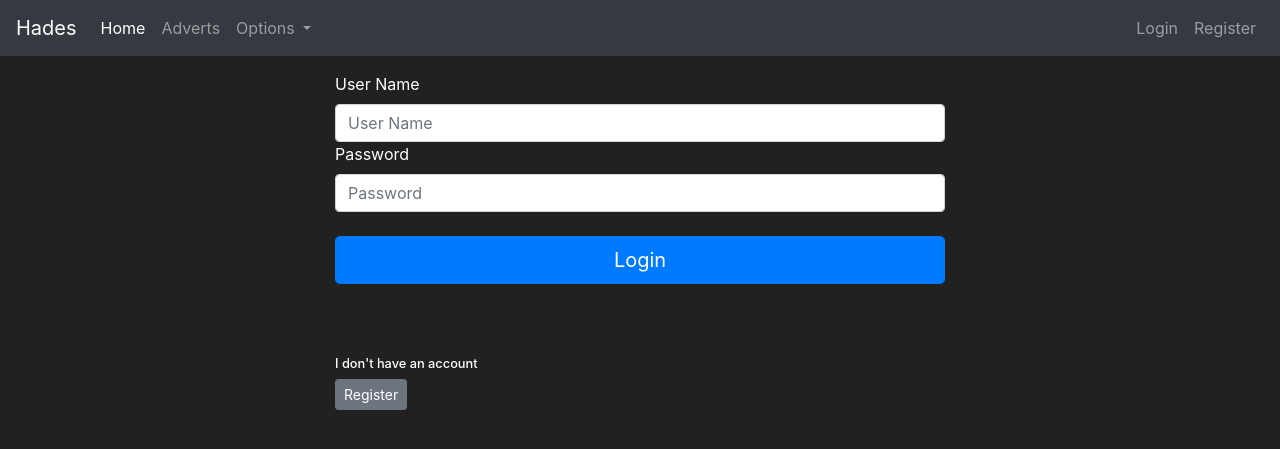
After one commit to soggysandwich/flask-hades, a Flask app: page /login in a window 1280 px wide. The commit adds this page. Shown: the top 449 px of the page. Run offline with Flask 2, Linux system fonts and the light colour scheme.

```diff
--- a/hades/forms.py
+++ b/hades/forms.py
@@ -27,3 +27,8 @@ class KeywordsForm(FlaskForm):
     keyword1 = StringField(label='Search Keyword')
     keyword2 = StringField(label='Second Search Keyword')
     submit = SubmitField(label='Search')
+
+class LoginForm(FlaskForm):
+    username=StringField(label='User Name',validators=[DataRequired()])
+    password=PasswordField(label='Password',validators=[DataRequired()])
+    submit = SubmitField(label='Login')
--- a/hades/routes.py
+++ b/hades/routes.py
@@ -1,7 +1,7 @@
-from hades import app,db
+from hades import app, db
 from flask import render_template, redirect, url_for, flash
 from hades.model import Advert, User
-from hades.forms import RegisterForm, KeywordsForm
+from hades.forms import RegisterForm, KeywordsForm, LoginForm
 
 
 @app.route('/')
@@ -10,7 +10,7 @@ def home():
     return render_template('home.html')
 
 
-@app.route('/register', methods=["GET","POST"])
+@app.route('/register', methods=["GET", "POST"])
 def register():
     form = RegisterForm()
     if form.validate_on_submit():
@@ -26,9 +26,18 @@ def register():
         return redirect(url_for('list_adverts'))
     if form.errors != {}:
         for err_msg in form.errors.values():
-            flash(f'There was an error on the form: {err_msg}',category='danger')
+            flash(f'There was an error on the form: {err_msg}', category='danger')
 
     return render_template('register.html', form=form)
+
+
+@app.route("/login", methods=["GET", "POST"])
+def login():
+    form = LoginForm()
+    if form.validate_on_submit():
+        pass
+
+    return render_template('login.html', form=form)
 
 
 @app.route('/adverts')
--- a/hades/templates/base.html
+++ b/hades/templates/base.html
@@ -47,7 +47,7 @@
         </ul>
         <ul class="navbar-nav">
             <li class="nav-item">
-                <a class="nav-link" href="#">Login</a>
+                <a class="nav-link" href="{{ url_for('login') }}">Login</a>
             </li>
             <li class="nav-item">
                 <a class="nav-link" href="{{ url_for('register') }}">Register</a>
--- /dev/null
+++ b/hades/templates/login.html
@@ -0,0 +1,37 @@
+{% extends 'base.html' %}
+{% block title %}
+Login
+{% endblock %}
+
+{% block content %}
+
+
+<div class="w-50 container">
+    <form method="POST" , class="form-register" ,style="color:white">
+        {{ form.hidden_tag()}}
+        <h2 class="h3 mb-3 font-weight-normal text-center" ></h2>
+
+        {{ form.username.label() }}
+        {{ form.username(class="form-control", placeholder="User Name") }}
+
+        {{ form.password.label() }}
+        {{ form.password(class="form-control", placeholder="Password") }}
+
+
+        <br>
+
+
+        {{ form.submit(class="btn btn-lg btn-block btn-primary")}}
+        <br>
+        <br>
+        <br>
+
+         <div class="checkbox mb-3">
+            <h6 style="font-size: 0.8rem">I don't have an account</h6>
+            <a class="btn btn-sm btn-secondary" href="{{ url_for('register') }}">Register</a>
+        </div>
+
+    </form>
+</div>
+
+{% endblock %}
```
Also changed, not shown: hades/templates/register.html (+7 -0 lines).
